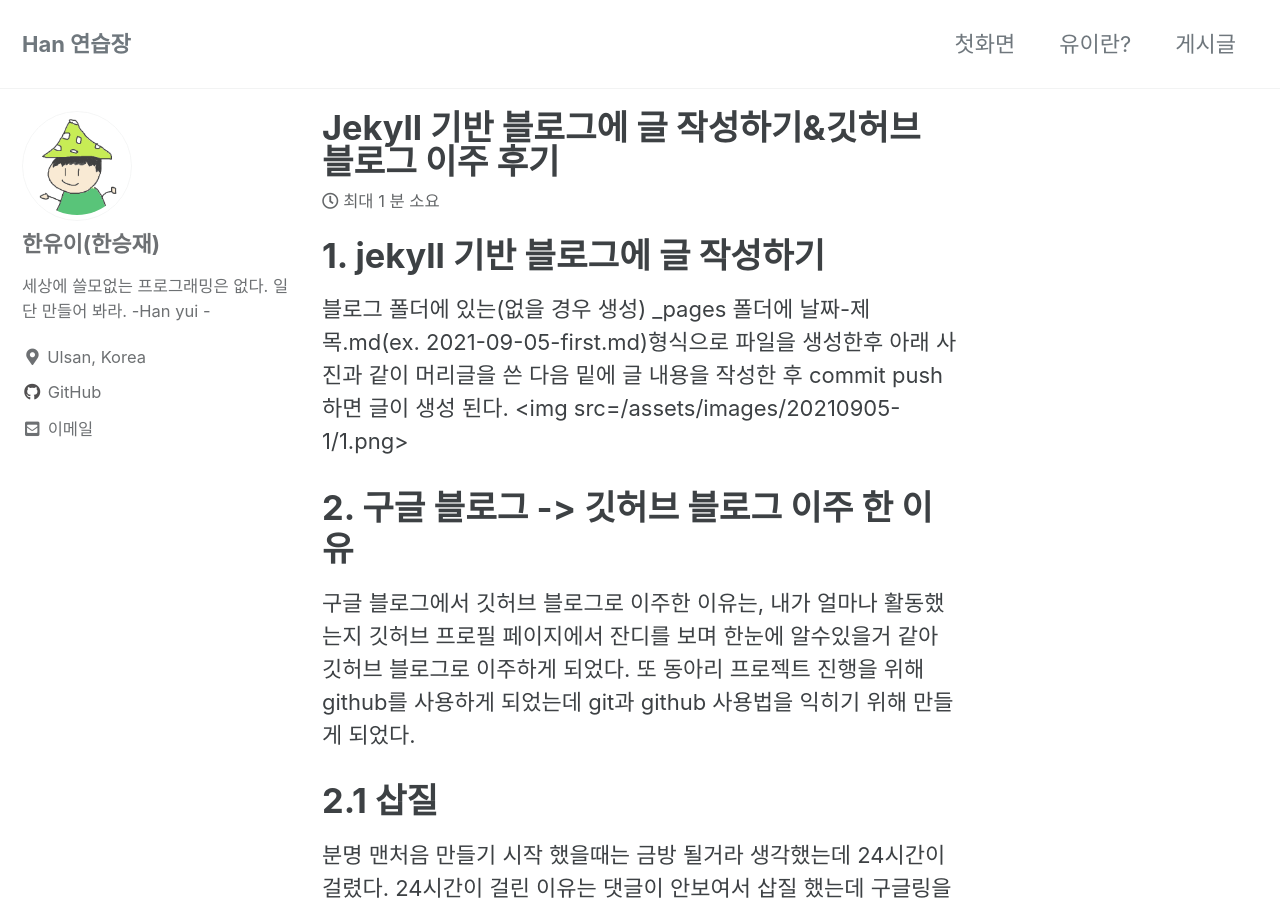
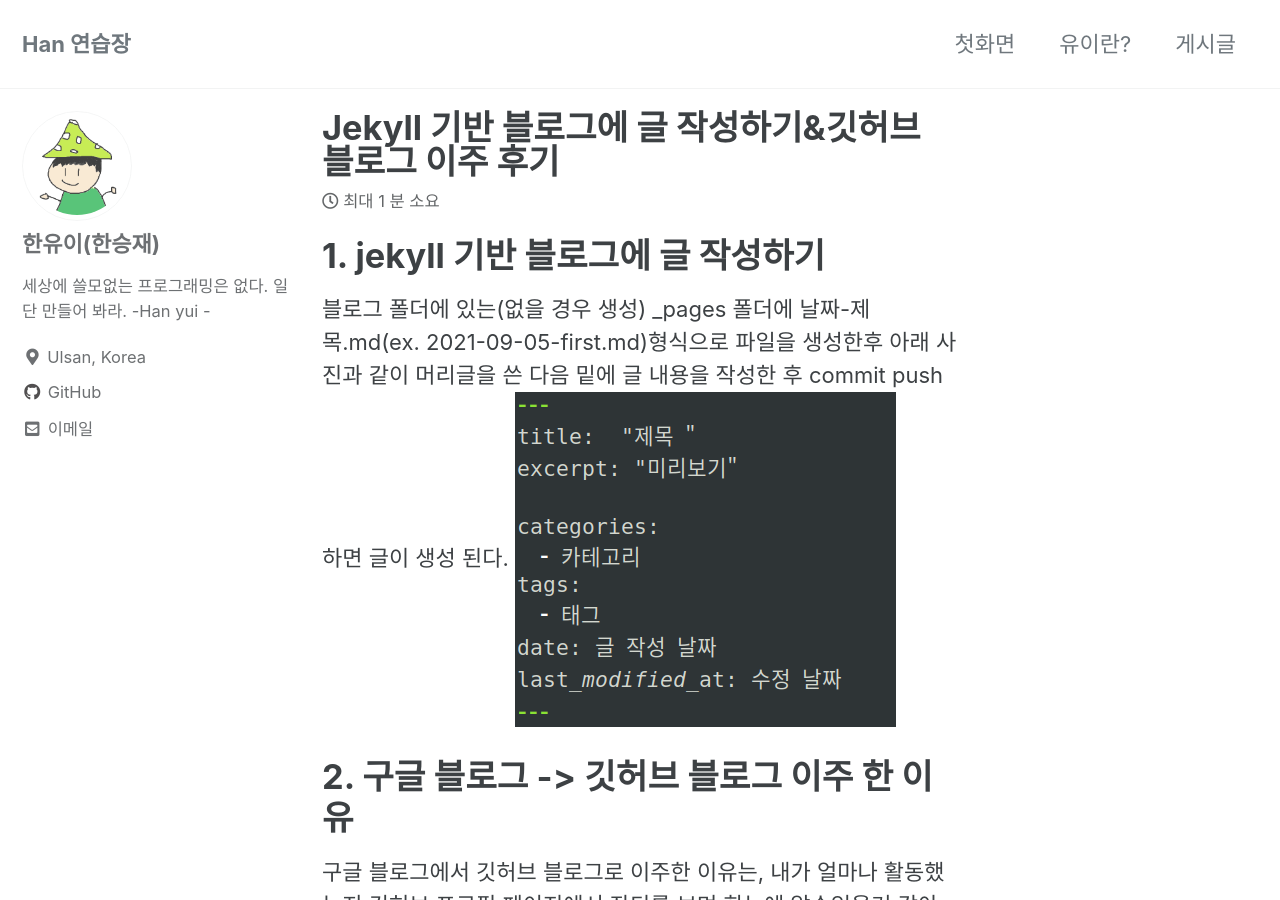
Before and after one commit to Han-seungjae/Han-seungjae.github.io, a Jekyll site: the page built from _posts/2021-09-05-1.md, in a window 1280 px wide and 900 px high. Built offline with Jekyll 4.4.1, drawn with Linux system fonts in a browser that asks for light colours; cached includes are drawn as plain includes; comment, search, counter and statistics services are not loaded.

Commit message:
first post edit

```diff
--- a/_posts/2021-09-05-1.md
+++ b/_posts/2021-09-05-1.md
@@ -13,7 +13,7 @@
 # 1. jekyll 기반 블로그에 글 작성하기
 
 블로그 폴더에 있는(없을 경우 생성) _pages 폴더에 날짜-제목.md(ex. 2021-09-05-first.md)형식으로 파일을 생성한후 아래 사진과 같이 머리글을 쓴 다음 밑에 글 내용을 작성한 후 commit push 하면 글이 생성 된다.
-<img src=/assets/images/20210905-1/1.png>
+<img src="/assets/images/20210905-1/1.png">
 
 # 2. 구글 블로그 -> 깃허브 블로그 이주 한 이유
 
```
